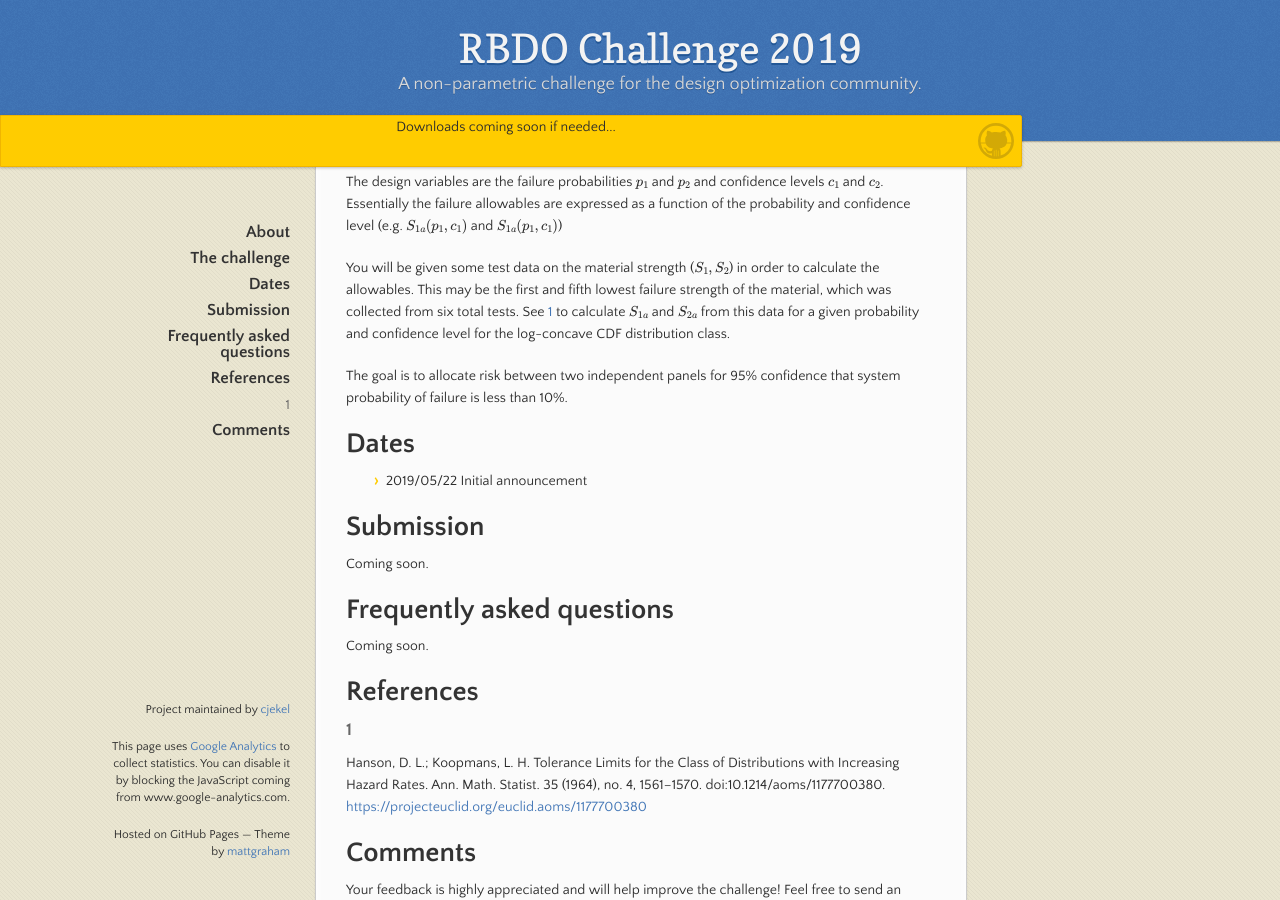
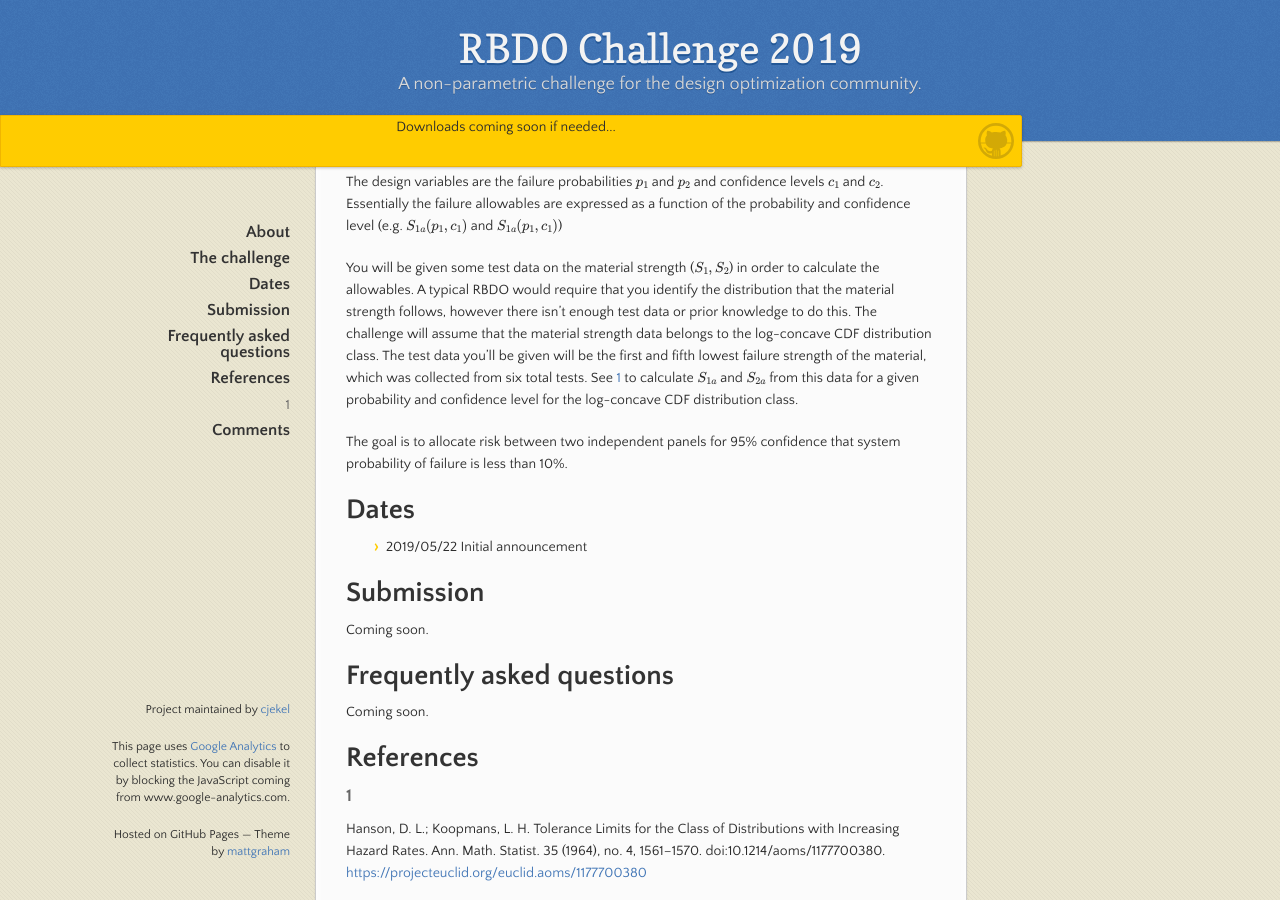
Before and after one commit to cjekel/rbdo19, a Jekyll site: the page built from index.md, in a window 1280 px wide and 900 px high, scrolled down 1063 px. Built offline with Jekyll 4.4.1, drawn with Linux system fonts in a browser that asks for light colours; formulas are drawn with MathJax 3; comment, search, counter and statistics services are not loaded; our own code applies the rules of GitHub Pages for plain Markdown files.

Commit message:
explantion of givens

```diff
--- a/index.md
+++ b/index.md
@@ -28,7 +28,7 @@ The Objective function is the weight, assumed to be inversely proportional to th
 
 The design variables are the failure probabilities $$p_1$$ and $$p_2$$ and confidence levels $$c_1$$ and $$c_2$$. Essentially the failure allowables are expressed as a function of the probability and confidence level (e.g. $$S_{1a}(p_1, c_1)$$ and $$S_{1a}(p_1, c_1)$$)
 
-You will be given some test data on the material strength ($$S_1, S_2$$) in order to calculate the allowables. This may be the first and fifth lowest failure strength of the material, which was collected from six total tests. See [1](https://jekel.me/rbdo19/#1) to calculate $$S_{1a}$$ and $$S_{2a}$$ from this data for a given probability and confidence level for the log-concave CDF distribution class.
+You will be given some test data on the material strength ($$S_1, S_2$$) in order to calculate the allowables. A typical RBDO would require that you identify the distribution that the material strength follows, however there isn't enough test data or prior knowledge to do this. The challenge will assume that the material strength data belongs to the log-concave CDF distribution class. The test data you'll be given will be the first and fifth lowest failure strength of the material, which was collected from six total tests. See [1](https://jekel.me/rbdo19/#1) to calculate $$S_{1a}$$ and $$S_{2a}$$ from this data for a given probability and confidence level for the log-concave CDF distribution class.
 
 The goal is to allocate risk between two independent panels for 95% confidence that system probability of failure is less than 10%.
 
```
